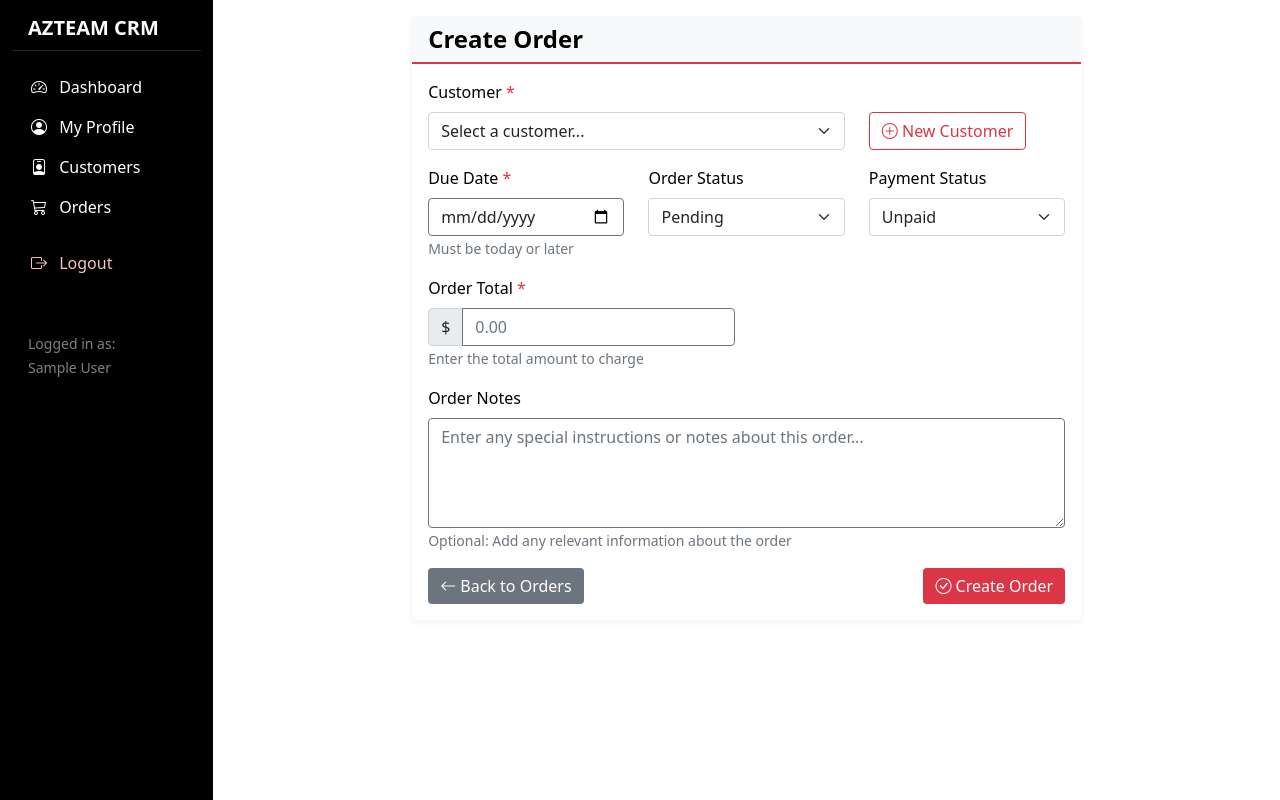
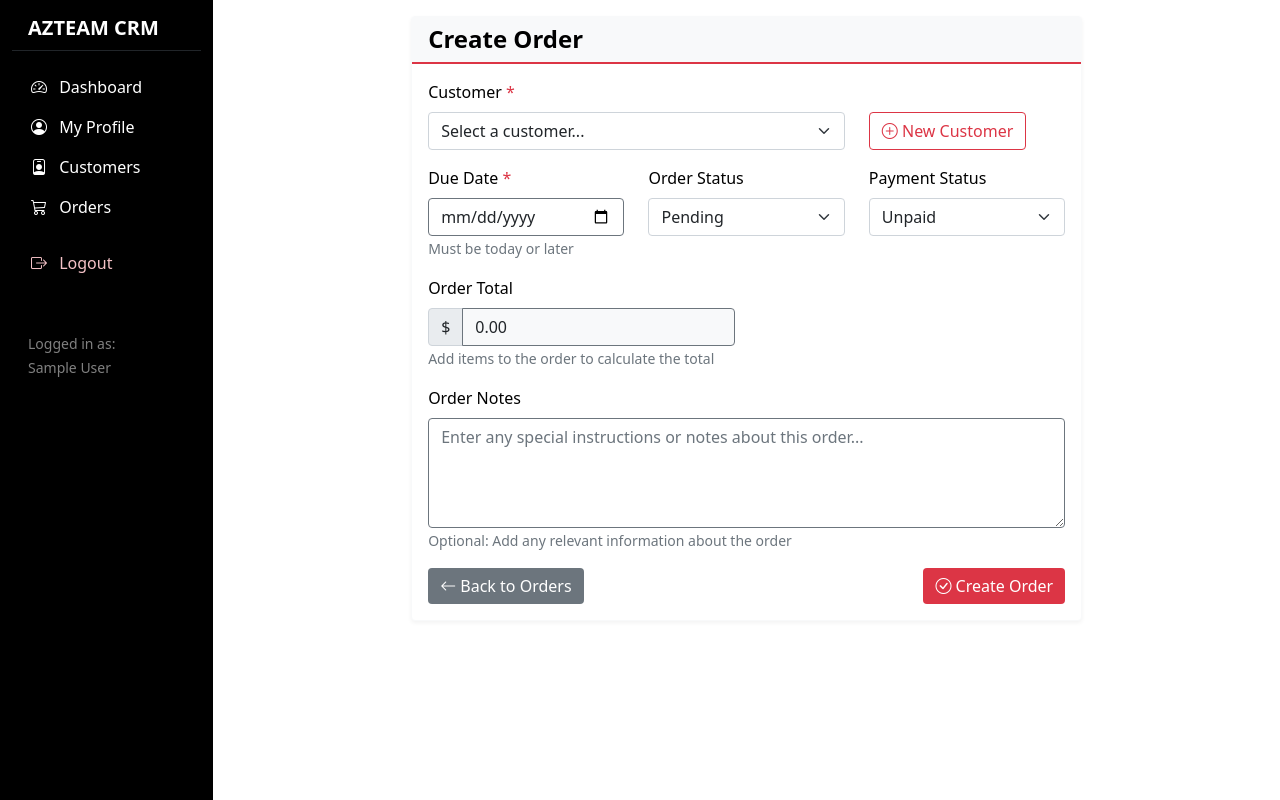
Before and after one commit to gonoff/azteamcrm, a PHP site: page /azteamcrm/orders/create in a window 1280 px wide. Run offline with PHP 8.4, Linux system fonts and the light colour scheme; the visitor is signed in with stand-in values (Sample User, id 1); data that the repository does not hold is empty; some libraries are stand-ins or nearby versions.

Commit message:
order total requirement removed

```diff
--- a/app/Controllers/OrderController.php
+++ b/app/Controllers/OrderController.php
@@ -98,8 +98,7 @@ class OrderController extends Controller
 
         $errors = $this->validate($data, [
             'customer_id' => 'required',
-            'date_due' => 'required',
-            'order_total' => 'required'
+            'date_due' => 'required'
         ]);
 
         if (!empty($errors)) {
@@ -108,6 +107,8 @@ class OrderController extends Controller
             $this->redirect('/orders/create');
         }
 
+        // Set order_total to 0.00 for new orders (will be calculated from items)
+        $data['order_total'] = 0.00;
         $data['user_id'] = $_SESSION['user_id'];
         $data['order_status'] = $data['order_status'] ?? 'pending';
         $data['payment_status'] = $data['payment_status'] ?? 'unpaid';
@@ -178,8 +179,7 @@ class OrderController extends Controller
 
         $errors = $this->validate($data, [
             'customer_id' => 'required',
-            'date_due' => 'required',
-            'order_total' => 'required'
+            'date_due' => 'required'
         ]);
 
         if (!empty($errors)) {
@@ -187,6 +187,9 @@ class OrderController extends Controller
             $_SESSION['old_input'] = $data;
             $this->redirect('/orders/' . $id . '/edit');
         }
+
+        // Don't allow manual order_total updates - it's calculated from items
+        unset($data['order_total']);
 
         // Keep existing order status and payment status if not changed
         if (!isset($data['order_status'])) {
--- a/app/Views/orders/form.php
+++ b/app/Views/orders/form.php
@@ -109,23 +109,23 @@
 
                     <div class="row">
                         <div class="col-md-6 mb-3">
-                            <label for="order_total" class="form-label">Order Total <span class="text-danger">*</span></label>
+                            <label for="order_total" class="form-label">Order Total</label>
                             <div class="input-group">
                                 <span class="input-group-text">$</span>
-                                <input type="number"
-                                       class="form-control <?= isset($errors['order_total']) ? 'is-invalid' : '' ?>"
+                                <input type="text"
+                                       class="form-control"
                                        id="order_total"
-                                       name="order_total"
-                                       value="<?= $_SESSION['old_input']['order_total'] ?? $order->order_total ?? '' ?>"
-                                       step="0.01"
-                                       min="0"
-                                       placeholder="0.00"
-                                       required>
-                                <?php if (isset($errors['order_total'])): ?>
-                                    <div class="invalid-feedback"><?= htmlspecialchars($errors['order_total']) ?></div>
+                                       value="<?= number_format($order->order_total ?? 0.00, 2) ?>"
+                                       readonly
+                                       style="background-color: #f8f9fa;">
+                            </div>
+                            <small class="text-muted">
+                                <?php if ($order): ?>
+                                    Total is automatically calculated from order items
+                                <?php else: ?>
+                                    Add items to the order to calculate the total
                                 <?php endif; ?>
-                            </div>
-                            <small class="text-muted">Enter the total amount to charge</small>
+                            </small>
                         </div>
 
                         <div class="col-md-6 mb-3">
```
